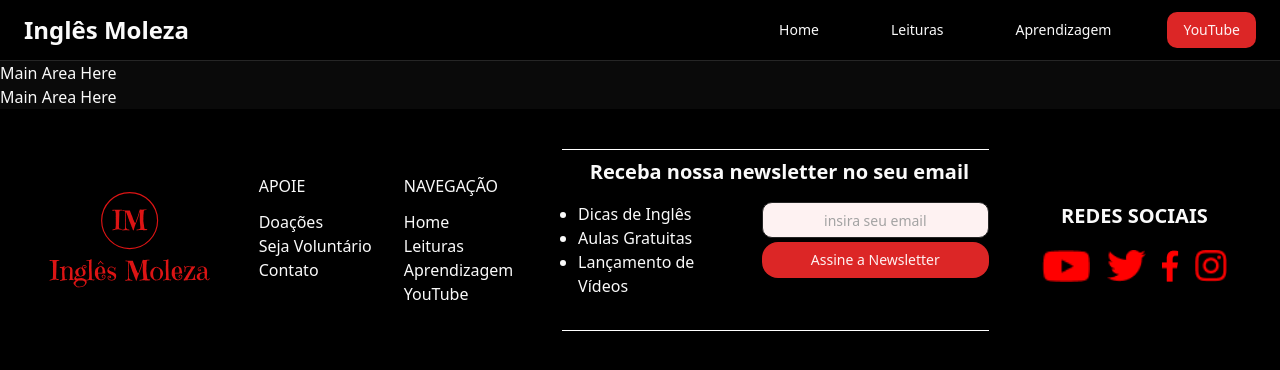
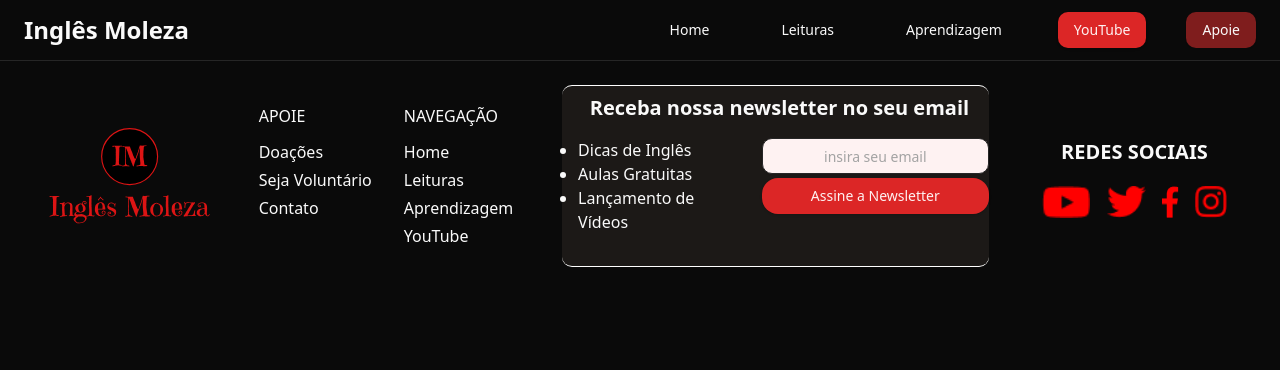
Before and after one commit to AndreBuitoni/im-website-2023, a React (Vite) app in the folder im-website/: page / in a window 1280 px wide. Shown: the top 370 px of the page. Built offline with nearby package versions, Linux system fonts and the light colour scheme.

Commit message:
New Page Added Leituras, and other changes

```diff
--- a/im-website/package.json
+++ b/im-website/package.json
@@ -16,6 +16,7 @@
     "clsx": "^2.0.0",
     "react": "^18.2.0",
     "react-dom": "^18.2.0",
+    "react-router-dom": "^6.16.0",
     "tailwind-merge": "^1.14.0",
     "tailwindcss-animate": "^1.0.7"
   },
--- a/im-website/src/App.tsx
+++ b/im-website/src/App.tsx
@@ -1,30 +1,16 @@
-import { Button } from "./components/ui/button";
+//Importações Externas
+// import { createBrowserRouter as Router, Route } from 'react-router-dom'
+
+//Importações Internas
+import { Header } from "./components/Header";
 import { Footer } from "./components/ui/footer";
-
 
 export function App() {
   return (
-    <div className="">
-      <header className="px-6 py-3 flex items-center justify-between border-b bg-black">
-        <h1 className="text-2xl font-bold hover:cursor-pointer">Inglês Moleza</h1>
+      <div className="max-w-screen-2xl mx-auto">
+        <Header />
 
-        <div className="flex gap-10">
-          <Button variant="ghost">Home</Button>
-          <Button variant="ghost">Leituras</Button>
-          <Button variant="ghost">Aprendizagem</Button>
-          <Button variant="default">YouTube</Button>
-        </div>
-
-      </header>
-
-      <main className="">
-        <p>Main Area Here</p>
-        <p>Main Area Here</p>
-      </main>
-
-      <Footer />
-
-    </div>
-
-  )
+        <Footer />
+      </div>
+  );
 }
--- /dev/null
+++ b/im-website/src/components/Header.tsx
@@ -0,0 +1,16 @@
+import { Button } from "./ui/button";
+
+export function Header() {
+  return (
+    <header className="px-6 py-3 flex items-center justify-between border-b bg-neutral-950">
+      <h1 className="text-2xl font-bold hover:cursor-pointer">Inglês Moleza</h1>
+      <div className="flex gap-10">
+        <Button variant="ghost">Home</Button>
+        <Button variant="ghost">Leituras</Button>
+        <Button variant="ghost">Aprendizagem</Button>
+        <Button variant="default">YouTube</Button>
+        <Button variant="destructive">Apoie</Button>
+      </div>
+    </header>
+  );
+}
--- /dev/null
+++ b/im-website/src/components/ui/Card.tsx
@@ -0,0 +1,19 @@
+interface CardProps {
+  title: string;
+  links: string[];
+}
+
+export function Card(props: CardProps) {
+  return (
+    <div className="w-auto p-4 bg-gray-50 h-auto rounded-md">
+      <h2 className="p-2 text-3xl font-bold text-black">{props.title}</h2>
+      <div className="p-4 flex flex-col">
+        {props.links.map((link, index) => (
+          <a key={index} href="#" className="text-black hover:text-red-600 hover:underline transition duration-300 font-semibold">
+            {link}
+          </a>
+        ))}
+      </div>
+    </div>
+  );
+}
--- a/im-website/src/components/ui/footer-links.tsx
+++ b/im-website/src/components/ui/footer-links.tsx
@@ -1,23 +1,25 @@
 export function FooterLinks () {
+
+  const listItemClasses ="cursor-pointer hover:text-primary hover:underline transition duration-300"
+
   return (
     <div className="flex gap-8">
       <div>
         <h1 className="pb-3">APOIE</h1>
-        <ul>
-          <li className="hover:cursor-pointer hover:text-primary">Doações</li>
-          <li className="hover:cursor-pointer hover:text-primary">Seja Voluntário</li>
-          <li className="hover:cursor-pointer hover:text-primary">Contato</li>
+        <ul className="space-y-1">
+          <li className={listItemClasses}>Doações</li>
+          <li className={listItemClasses}>Seja Voluntário</li>
+          <li className={listItemClasses}>Contato</li>
         </ul>
       </div>
       <div>
         <h1 className="pb-3">NAVEGAÇÃO</h1>
-        <ul>
-          <li className="hover:cursor-pointer hover:text-primary">Home</li>
-          <li className="hover:cursor-pointer hover:text-primary">Leituras</li>
-          <li className="hover:cursor-pointer hover:text-primary">Aprendizagem</li>
-          <li className="hover:cursor-pointer hover:text-primary">YouTube</li>
+        <ul className="space-y-1">
+          <li className={listItemClasses}>Home</li>
+          <li className={listItemClasses}>Leituras</li>
+          <li className={listItemClasses}>Aprendizagem</li>
+          <li className={listItemClasses}>YouTube</li>
         </ul>
-
       </div>
     </div>
   )
--- a/im-website/src/components/ui/footer.tsx
+++ b/im-website/src/components/ui/footer.tsx
@@ -5,7 +5,7 @@
 
 export function Footer () {
   return (
-    <div className="flex justify-evenly py-10 items-center sticky bottom-0 bg-black">
+    <div className="flex justify-evenly py-6 items-center sticky bottom-0 bg-neutral-950">
       <FullLogo />
       <FooterLinks />
       <NewsletterSubscribe />
--- a/im-website/src/components/ui/newsletter-subscribe.tsx
+++ b/im-website/src/components/ui/newsletter-subscribe.tsx
@@ -3,7 +3,7 @@
 
 export function NewsletterSubscribe () {
   return (
-    <div className="w-4/12 h-fit pt-2 pb-5 pl-2 border-t border-b border-b-white border-t-white">
+    <div className="w-4/12 h-fit pt-2 pb-5 pl-2 border-t border-b border-b-white border-t-white rounded-md bg-stone-900">
       <h2 className="pb-4 text-xl font-bold text-center">Receba nossa newsletter no seu email</h2>
       <div className="flex gap-3 justify-center pl-2">
         <div className="pb-3 pr-2">
--- /dev/null
+++ b/im-website/src/pages/Leituras.tsx
@@ -0,0 +1,36 @@
+import { Card } from "@/components/ui/Card"
+
+export function Leituras () {
+  return (
+    <main className="w-full p-4 bg-gray-300 flex flex-col min-h-screen">
+        <div className="bg-gray-50 rounded-md p-4 mb-4">
+          <h1 className="text-4xl font-bold text-black">
+            Textos Para Aprender Inglês
+          </h1>
+          <p className="p-2 text-black text-xl">
+            Os textos abaixo estão separados por níveis básicos (A1 e A2) e
+            níveis intermediários (B1 e B2).
+          </p>
+        </div>
+        <div className="w-full grid grid-cols-2 gap-4">
+          <Card
+            title="A1 - Iniciante"
+            links={["Greetings and Introductions", "My Daily Routine"
+            , "Family Matters"]}
+          />
+          <Card
+            title="A2 - Elementar"
+            links={["Exploring My Hobbies", "Traveling Abroad", "Ordering Food at a Restaurant"]}
+          />
+          <Card
+            title="B1 - Intermediário"
+            links={["At the Airport", "Shopping for Clothes", "Describing Your Home"]}
+          />
+          <Card
+            title="B2 - Intermediário Superior"
+            links={["Health and Fitness", "Weather Talk", "Talking About Work", "Planning a Weekend Getaway", "Celebrating Holidays"]}
+          />
+        </div>
+      </main>
+  )
+}
```
Also changed, not shown: 1 other file (tests, documents, lock files or other folders).
